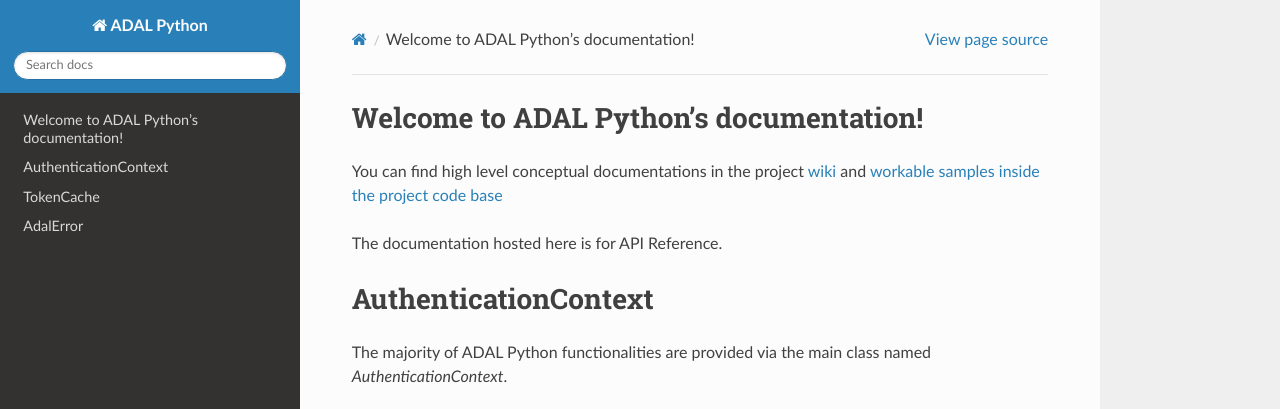
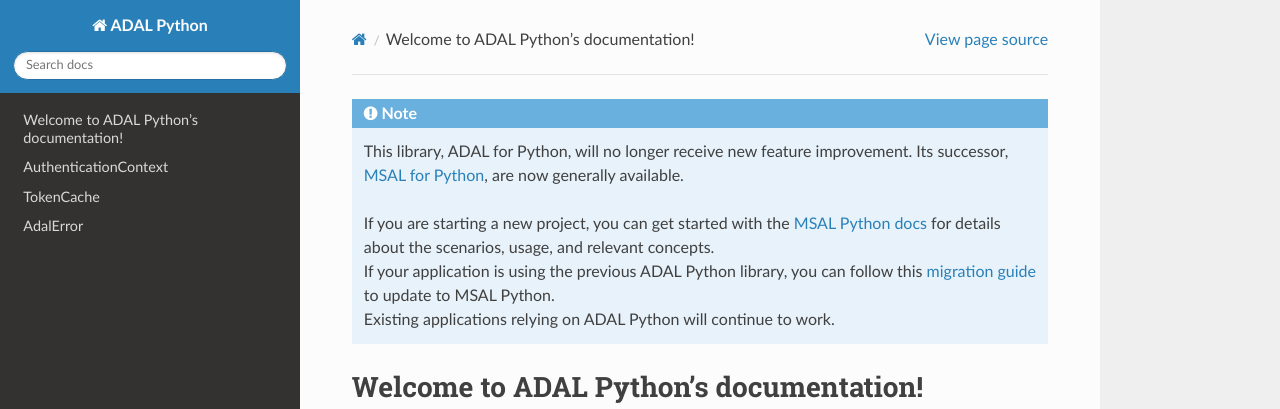
Before and after one commit to AzureAD/azure-activedirectory-library-for-python, a Sphinx documentation site: the page built from docs/source/index.rst, in a window 1280 px wide and 900 px high, cut to the strip 0-409 px from the top of the window. Built offline with Sphinx 7.4.7 and the Read the Docs theme 2.0.0, drawn with Linux system fonts in a browser that asks for light colours; formulas are drawn with MathJax 3.

Commit message:
Advertise MSAL Python (#219)
Advertise MSAL Python in both README and API reference docs

```diff
--- a/docs/source/index.rst
+++ b/docs/source/index.rst
@@ -5,6 +5,20 @@
 
 .. This file is also inspired by
    https://pythonhosted.org/an_example_pypi_project/sphinx.html#full-code-example
+
+.. note::
+   This library, ADAL for Python, will no longer receive new feature improvement. Its successor,
+   `MSAL for Python <https://github.com/AzureAD/microsoft-authentication-library-for-python>`_,
+   are now generally available.
+
+   * If you are starting a new project, you can get started with the
+     `MSAL Python docs <https://github.com/AzureAD/microsoft-authentication-library-for-python/wiki>`_
+     for details about the scenarios, usage, and relevant concepts.
+   * If your application is using the previous ADAL Python library, you can follow this
+     `migration guide <https://docs.microsoft.com/en-us/azure/active-directory/develop/migrate-python-adal-msal>`_
+     to update to MSAL Python.
+   * Existing applications relying on ADAL Python will continue to work.
+
 
 Welcome to ADAL Python's documentation!
 =======================================
```
Also changed, not shown: README.md (+16 -0 lines).
